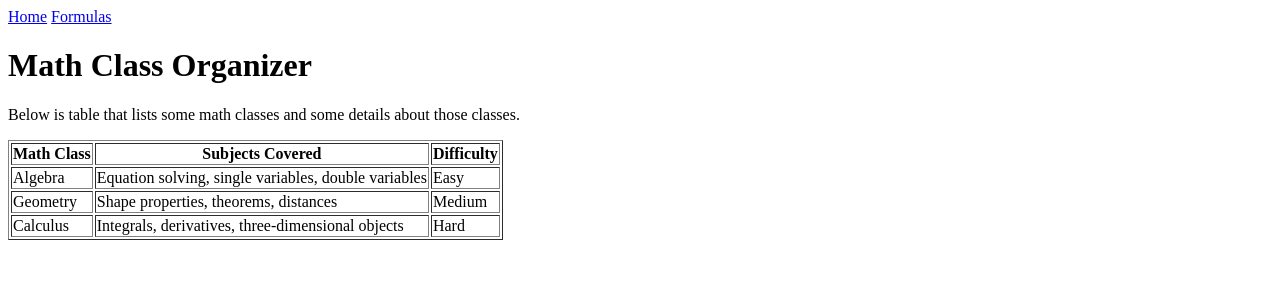
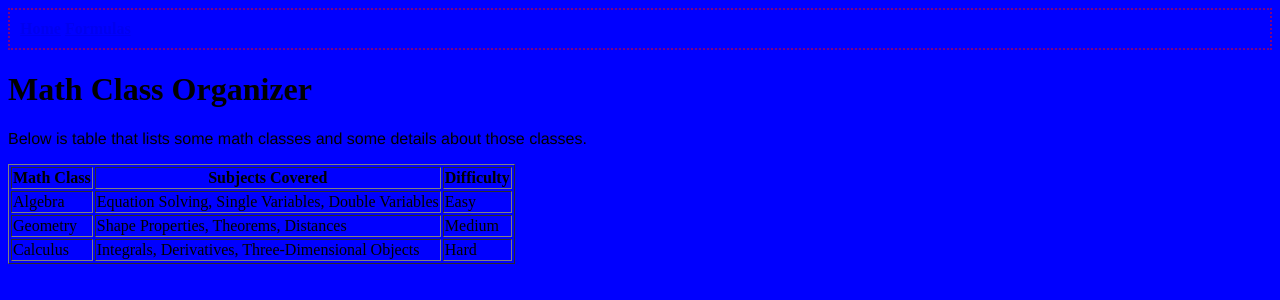
Before and after one commit to mccosta2/mccosta2.github.io, a plain HTML site: page subpages/classes.html in a window 1280 px wide. Drawn offline with Linux system fonts and the light colour scheme.

Commit message:
added style sheet and release1 to do's

```diff
--- /dev/null
+++ b/styles.css
@@ -0,0 +1,35 @@
+body {
+	background:blue;
+}
+
+nav {
+	border-width: 2px;
+	border-style: dotted;
+	border-color:purple;
+	padding: 10px;
+}
+
+img {
+	margin: 10px;
+}
+
+footer {
+	text-align: center;
+}
+
+h1#formula {
+
+	  background: url(images/RightTriangle.jpg);
+}
+
+a {font-weight: bold;}
+
+p#tableintro {
+	font-family: helvetica;
+}
+
+td.classy {text-transform: capitalize;}
+
+a:visited {
+	color: orange;
+}
--- a/subpages/classes.html
+++ b/subpages/classes.html
@@ -2,7 +2,7 @@
 <html>
 <head>
 	<title>MathClasses</title>
-
+<link rel="stylesheet" href="../styles.css" type="text/css">
 </head>
 
 <body>
@@ -11,26 +11,26 @@
 <a href="formulas.html">Formulas</a>
 </nav>
 	<h1>Math Class Organizer</h1>
-	<p>Below is table that lists some math classes and some details about those classes.</p>
+	<p id="tableintro">Below is table that lists some math classes and some details about those classes.</p>
 	<table border = "1">
 	  <tr>
 	    <th>Math Class</th>
 	    <th>Subjects Covered</th>
 	    <th>Difficulty</th>
 	  </tr>
-	  <tr>
+	  <tr >
 	    <td>Algebra</td>
-	    <td>Equation solving, single variables, double variables</td>
+	    <td class="classy" >Equation solving, single variables, double variables</td>
 	     <td>Easy</td>
 	  </tr>
 	  <tr>
 	    <td>Geometry</td>
-	    <td>Shape properties, theorems, distances</td>
+	    <td class="classy" >Shape properties, theorems, distances</td>
 	    <td>Medium</td>
 	  </tr>
 	   <tr>
 	    <td>Calculus</td>
-	    <td>Integrals, derivatives, three-dimensional objects</td>
+	    <td class="classy">Integrals, derivatives, three-dimensional objects</td>
 	    <td>Hard</td>
 	  </tr>
 	</table>
```
Also changed, not shown: index.html (+2 -0 lines), subpages/formulas.html (+2 -1 lines), images/RightTriangle.jpg (added).
